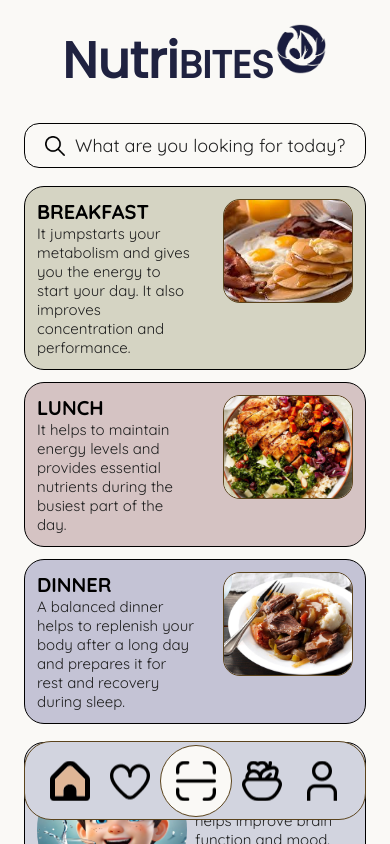
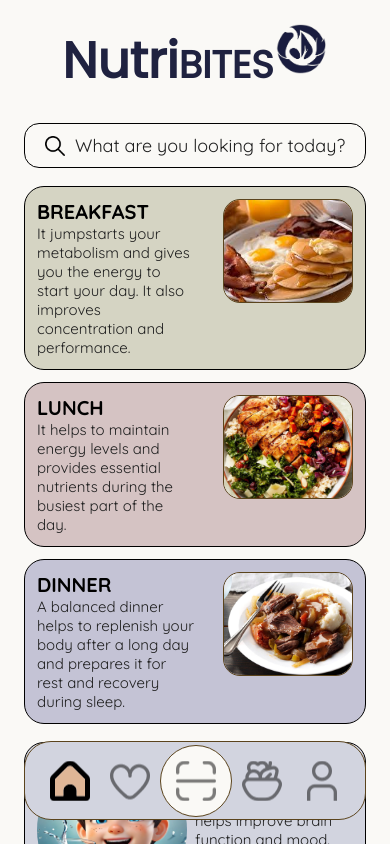
Before and after one commit to justinenorie/NutriBITES-ReactNative, a React Native app: screen /Dashboard in a window 390 px wide. Built offline with nearby package versions, Linux system fonts and the light colour scheme.

Commit message:
Added a opacity for inactive state

```diff
--- a/components/MenuBar.jsx
+++ b/components/MenuBar.jsx
@@ -1,4 +1,3 @@
-import React, { useState } from "react";
 import { View, StyleSheet, Pressable, Image } from "react-native";
 import Colors from "../constants/Colors";
 
@@ -17,7 +16,7 @@ export default function MemberCard({ navigation, activeState, setActiveState })
                                 ? require("../assets/menus/activeHome.png")
                                 : require("../assets/menus/home.png")
                         }
-                        style={[styles.icon, styles.iconMargin]}
+                        style={[styles.icon, styles.iconMargin, { opacity: activeState === "Dashboard" ? 1 : 0.5 }]}
                     />
                 </Pressable>
 
@@ -32,7 +31,7 @@ export default function MemberCard({ navigation, activeState, setActiveState })
                                 ? require("../assets/menus/activeFavorite.png")
                                 : require("../assets/menus/favorite.png")
                         }
-                        style={[styles.icon, styles.iconMargin]}
+                        style={[styles.icon, styles.iconMargin, { opacity: activeState === "Favorites" ? 1 : 0.5 }]}
                     />
                 </Pressable>
 
@@ -50,7 +49,7 @@ export default function MemberCard({ navigation, activeState, setActiveState })
                                 ? require("../assets/menus/scan.png")
                                 : require("../assets/menus/scan.png")
                         }
-                        style={styles.icon}
+                        style={[styles.icon, { opacity: activeState === "ScanFood" ? 1 : 0.5 }]}
                     />
                 </Pressable>
 
@@ -65,7 +64,7 @@ export default function MemberCard({ navigation, activeState, setActiveState })
                                 ? require("../assets/menus/activeInfos.png")
                                 : require("../assets/menus/infos.png")
                         }
-                        style={[styles.icon, styles.iconMargin]}
+                        style={[styles.icon, styles.iconMargin, { opacity: activeState === "FoodDetails" ? 1 : 0.5 }]}
                     />
                 </Pressable>
 
@@ -80,7 +79,7 @@ export default function MemberCard({ navigation, activeState, setActiveState })
                                 ? require("../assets/menus/activeProfile.png")
                                 : require("../assets/menus/profile.png")
                         }
-                        style={[styles.icon, styles.iconMargin]}
+                        style={[styles.icon, styles.iconMargin, { opacity: activeState === "Profile" ? 1 : 0.5 }]}
                     />
                 </Pressable>
             </View>
```
